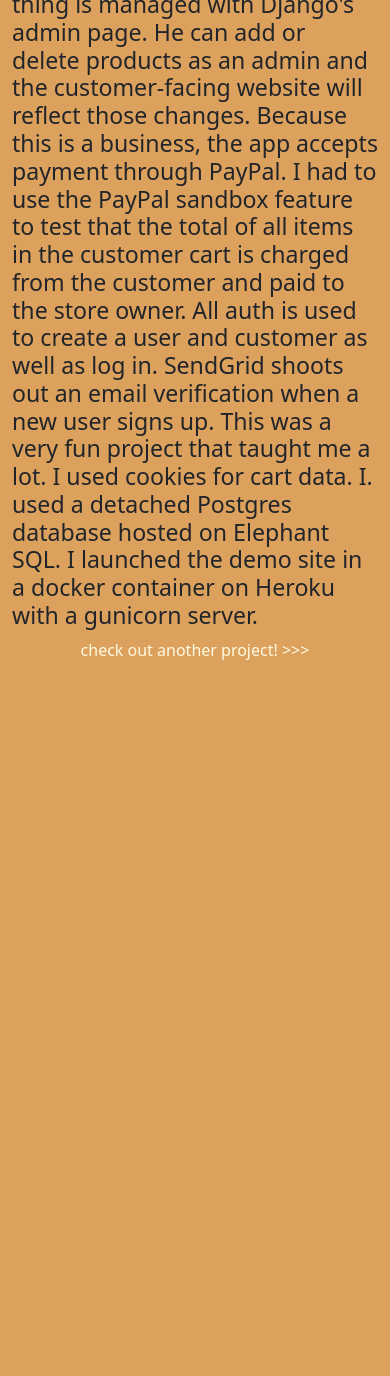
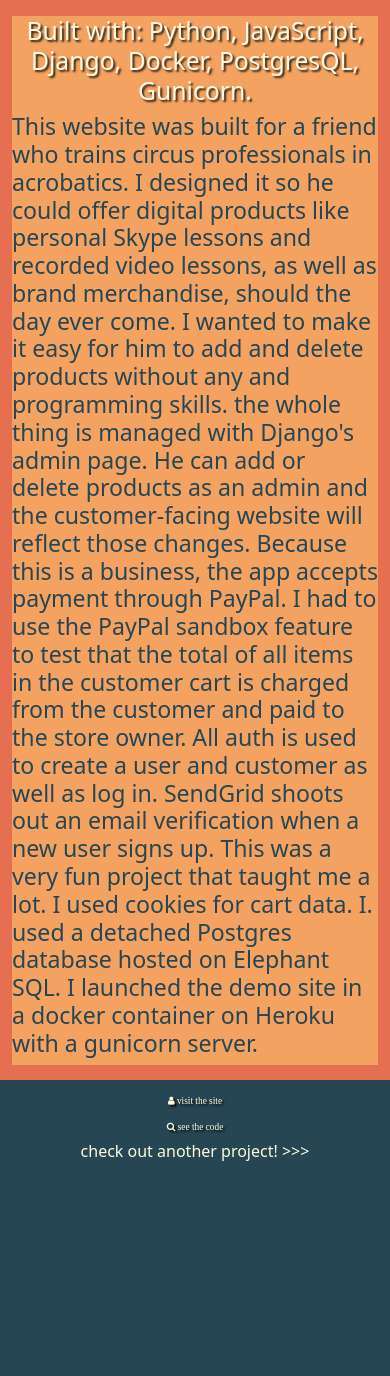
Before and after one commit to iggy18/live-portfolio, a Django app: page /detail/1/ in a window 390 px wide; the page is wider, and only the part inside the window is pictured. Shown: the part 766-2142 px from the top of that part. Before the commit the page ends 1426 px from the top of that part, so only its background shows below. Run offline with Django 3.2, Linux system fonts and the light colour scheme; data comes from the database, SQL or seed files in the repository; parts of the project's set-up code (start-up, migrations or seed data) failed here and were passed over; some libraries are stand-ins or nearby versions; some web fonts are replaced.

Commit message:
changed color scheme

```diff
--- a/core/urls.py
+++ b/core/urls.py
@@ -14,7 +14,7 @@
 
 urlpatterns = [
     path('admin/', admin.site.urls),
-    path('sitemap.xml', sitemap, {'sitemaps': sitemaps}),
+    path('sitemap.xml', sitemap, {'sitemaps': sitemaps}, name='django.contrib.sitemaps.views.sitemap'),
     path('', include('portfolio.urls')),
     path('ckeditor/', include('ckeditor_uploader.urls')),
     url(r'^robots\.txt', include('robots.urls')),
--- a/portfolio/models.py
+++ b/portfolio/models.py
@@ -11,5 +11,9 @@
     github_url = models.URLField(blank=True)
     video_demo_url = models.URLField(blank=True)
 
+    def __str__(self):
+        return self.name
+
+
     def get_absolute_url(self):
         return f'/detail/{self.pk}'
--- a/portfolio/templates/portfolio/detail.html
+++ b/portfolio/templates/portfolio/detail.html
@@ -1,24 +1,29 @@
 {% extends 'portfolio/base.html' %}
 {% load static %}
 {% block content %}
+<a class="light-text back" href="{% url 'portfolio'%}"> <<< oops. go back!</a>
 <div class="container center-box">
-<a class="light-text" href="{% url 'portfolio'%}"> <<< oops. go back!</a>
-    <img class="img-fluid detail-image" src="{{project.screenshot.url}}">
-    <h1 class="center">{{project.name}}</h1>
-    <div class="row">
-        <div class="col-md">
-            <a href="{{project.live_url}}" target="_blank" rel="noopener noreferrer">Check out the real thing</a>
-        </div>
-        <div class="col-md">
-            <a href="{{project.github_url}}" target="_blank" rel="noopener noreferrer">See the code on GitHub</a>
-        </div>
-        <div class="col-md">
-            <a href="{{project.video_demo_url}}" target="_blank" rel="noopener noreferrer">Watch video demonstration</a>
-        </div>
+    <h1 class="center light-text lobster t-shadow">{{project.name}}</h1>
+    <div class="embed-responsive embed-responsive-16by9">
+        <iframe class="embed-responsive-item" width="1280" height="720" src="{{project.video_demo_url}}" title="YouTube video player" allow="accelerometer; clipboard-write; encrypted-media; gyroscope; picture-in-picture" allowfullscreen></iframe>
     </div>
-    <h2 class="center">{{project.language}}</h2>
-    <h3>{{project.long_description|safe}}</h3>
-    <a class="light-text" href="{% url 'portfolio'%}"> check out another project! >>></a>
+    <div class="detail-box">
+        <h2 class="center light-text t-shadow">Built with: {{project.language}}</h2>
+        <h3 class="dark-text">{{project.long_description|safe}}</h3>
+    </div>
 </div>
+<div class="foot">
+    <div class="row large-icon light-text">
 
+        <section class="col-lg left">
+                <a href="{{project.live_url}}" target="_blank" rel="noopener noreferrer"><i class="fas fa fa-user"> visit the site</i></a>
+        </section>
+
+        <section class="col-lg right">
+                <a href="{{project.github_url}}" target="_blank" rel="noopener noreferrer"><i class="fas fa fa-search"> see the code</i></a>
+        </section>
+
+    </div>
+    <a class="light-text center-item" href="{% url 'portfolio'%}"> check out another project! >>></a>
+</div>
 {% endblock %}
--- a/static/css/base.css
+++ b/static/css/base.css
@@ -16,7 +16,7 @@
 
 a:hover {
     text-decoration: none;
-    color: #bc6c25ff;
+    color: #2a9d8fff;
 }
 
 a:active {
@@ -25,6 +25,16 @@
 
 .center{
     text-align: center;
+}
+
+.center-item {
+    display: -webkit-flex;
+    display: flex;
+    -webkit-align-items: center;
+    align-items: center;
+    -webkit-justify-content: center;
+    justify-content: center;
+    text-decoration: none;
 }
 
 .container{
@@ -43,6 +53,12 @@
     text-decoration: none;
     transition: 2s ease-in-out;
     border-radius: 50%;
+}
+.back{
+    float: left;
+    position: absolute;
+    margin-top: 15px;
+    margin-left: 4vw;
 }
 
 .fa-youtube{
@@ -86,7 +102,7 @@
 .hero{
     position: relative;
     text-align: center;
-    color: white;
+    color: #2a9d8fff;
 }
 
 .centered-overlay {
--- a/static/css/color.css
+++ b/static/css/color.css
@@ -1,10 +1,10 @@
 /*
 
---dark-olive-green: #606c38ff;
---kombu-green: #283618ff;
---cornsilk: #fefae0ff;
---fawn: #dda15eff;
---liver-dogs: #bc6c25ff;
+--charcoal: #264653ff;
+--persian-green: #2a9d8fff;
+--orange-yellow-crayola: #e9c46aff;
+--sandy-brown: #f4a261ff;
+--burnt-sienna: #e76f51ff;
 
 */
 
@@ -13,26 +13,38 @@
 }
 
 .mid-text {
-    color: #606c38ff;
+    color: #2a9d8fff;
 }
 
 .dark-text {
-    color: #283618ff;
+    color: #264653ff;
 }
 
 .base{
-    background-color: #dda15eff;
+    background-color: #e76f51ff;
 }
 
 .me{
-    background-color: #bc6c25ff;
+    background-color: #f4a261ff;
 }
 
 .foot{
-    background-color: #606c38ff;
+    background-color: #264653ff;
+}
+
+.detail-box{
+    background-color: #f4a261ff;
 }
 
 .project-item {
-    background-color: #283618ff;
+    background-color: #2a9d8fff;
     border: 4px solid #fefae0ff;
 }
+
+.fa-user{
+    color: #fefae0ff
+}
+
+.fa-search{
+    color: #fefae0ff
+}
--- a/static/css/detail.css
+++ b/static/css/detail.css
@@ -79,6 +79,10 @@
     animation: JustFadeIn 2s ease-in 1s both;
 }
 
+.t-shadow {
+    text-shadow: 2px 2px 2px rgba(0, 0, 0, 0.8);
+}
+
 .chevron {
     font-size: 2vw;
 }
@@ -104,8 +108,25 @@
 .foot{
     padding-top: 2vw;
     min-height: 35vh;
+    width: 100%;
 }
 
 .grow {
     flex-grow: 1;
 }
+
+.large-icon {
+    font-size: 2.4vw;
+    text-decoration: none;
+    font-family: 'Amatic SC', cursive;
+}
+
+.fa-user, .fa-search {
+    width: 100%;
+    text-shadow: 2px 2px 2px rgba(0, 0, 0, 0.8);
+}
+
+.detail-box{
+    width: 100%;
+    margin: 15px;
+}
```
Also changed, not shown: portfolio/templates/portfolio/home.html (+12 -16 lines), static/images/code.png (added), static/images/live.png (added).
